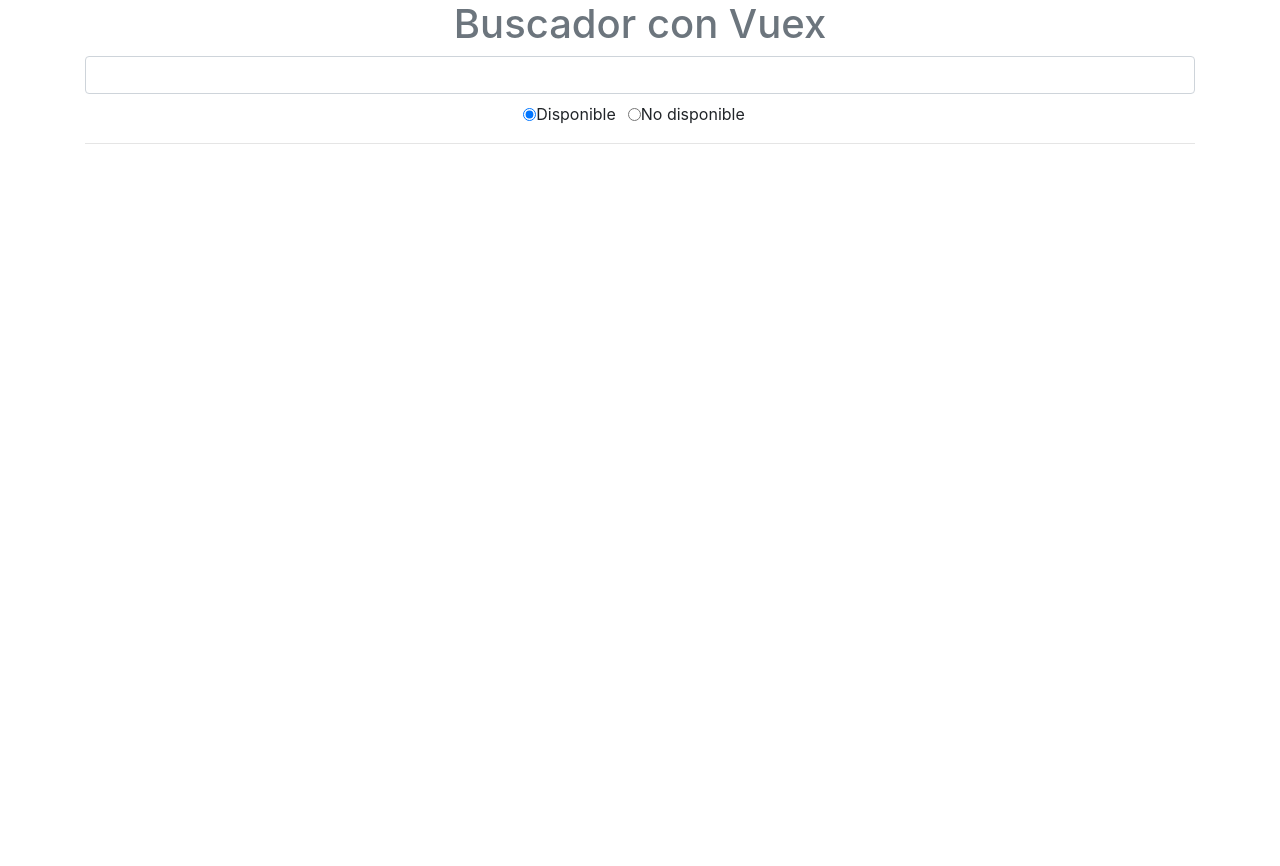
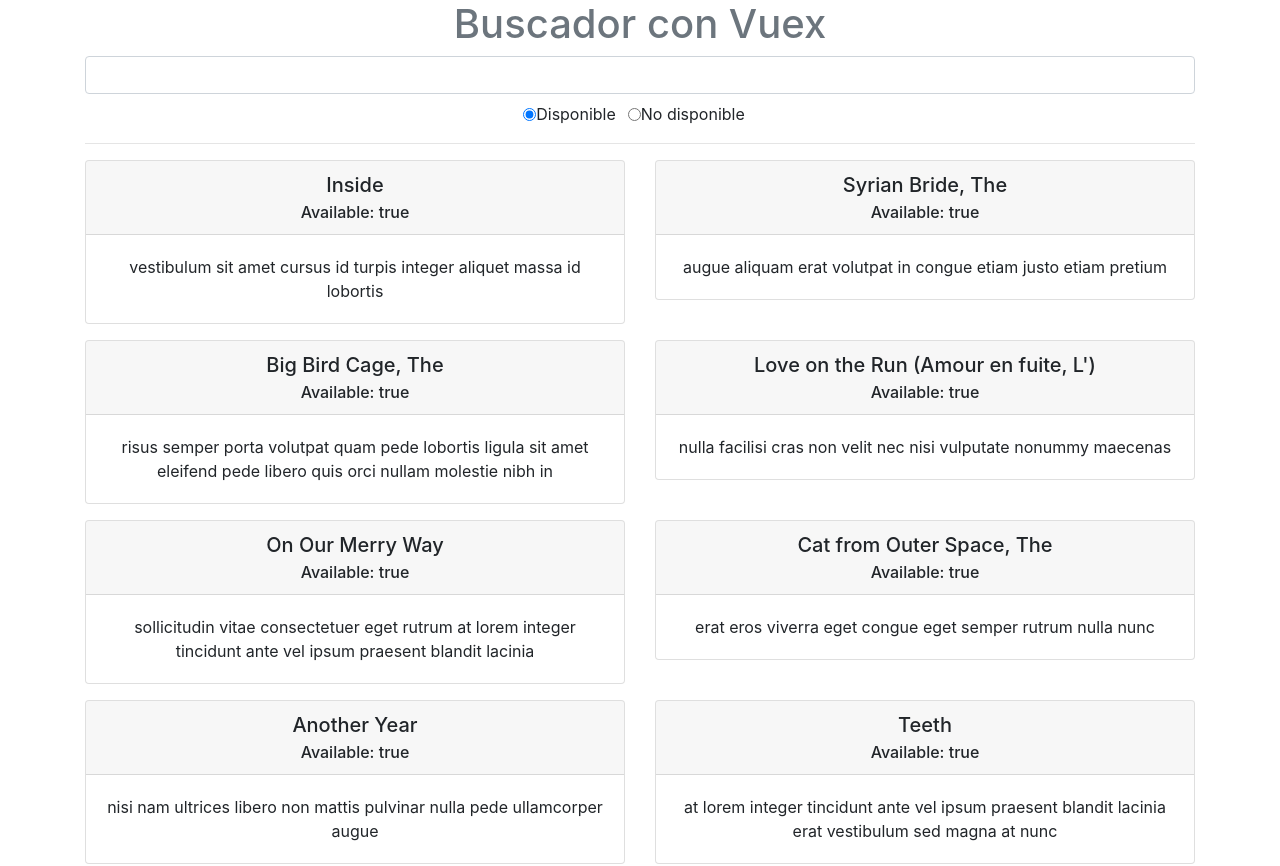
Before and after one commit to pedro-donoso/proyecto_vuex_2020, a Vue app: page / in a window 1280 px wide. Shown: the top 866 px of the page. Before the commit the page ends 800 px from the top, so only its background shows below. Built offline with nearby package versions, Linux system fonts and the light colour scheme.

Commit message:
buscador funciona

```diff
--- a/src/components/MovieItem.vue
+++ b/src/components/MovieItem.vue
@@ -2,11 +2,11 @@
   <div class="col-sm-6 mb-3">
     <div class="card">
       <div class="card-header">
-        <h5 class="card-title">{{ movie.title }}</h5>
-        <h6 class="card-subtitle">Available: {{ movie.available }}</h6>
+        <h5 class="card-title">{{movie.title}}</h5>
+        <h6 class="card-subtitle">Available: {{movie.available}}</h6>
       </div>
       <div class="card-body">
-        <p class="card-text">{{ movie.description }}</p>
+        <p class="card-text">{{movie.description}}</p>
       </div>
     </div>
   </div>
@@ -20,7 +20,9 @@
             required: true
         }
     }
-};
+}
 </script>
 
-<style></style>
+<style lang="scss">
+
+</style>
--- a/src/components/MovieList.vue
+++ b/src/components/MovieList.vue
@@ -1,11 +1,12 @@
 <template>
-  <div class="row" v-if="movies.lenght > 0">
+<div>
+  <div class="row" v-if="movies.length > 0">
     <movie :movie="movie" v-for="movie in movies" :key="movie.id"></movie>
   </div>
+</div>
 </template>
 
 <script>
-
 import Movie from './MovieItem';
 import {mapGetters} from 'vuex';
 
@@ -13,16 +14,14 @@
     components: {
         Movie
     },
-
     computed: {
         ...mapGetters({
-            movies: 'filteredMovies',
+            movies: 'filteredMovies'
         })
     }
 }
-
 </script>
 
-<style>
+<style lang="scss">
 
 </style>
--- a/src/components/MoviesApp.vue
+++ b/src/components/MoviesApp.vue
@@ -2,7 +2,7 @@
   <div>
     <h1 class="text-center text-muted">Buscador con Vuex</h1>
     <search-form></search-form>
-    <hr />
+    <hr>
     <movie-list></movie-list>
   </div>
 </template>
@@ -18,5 +18,7 @@
     }
 }
 </script>
-<style>
+
+<style lang="scss">
+
 </style>
```
